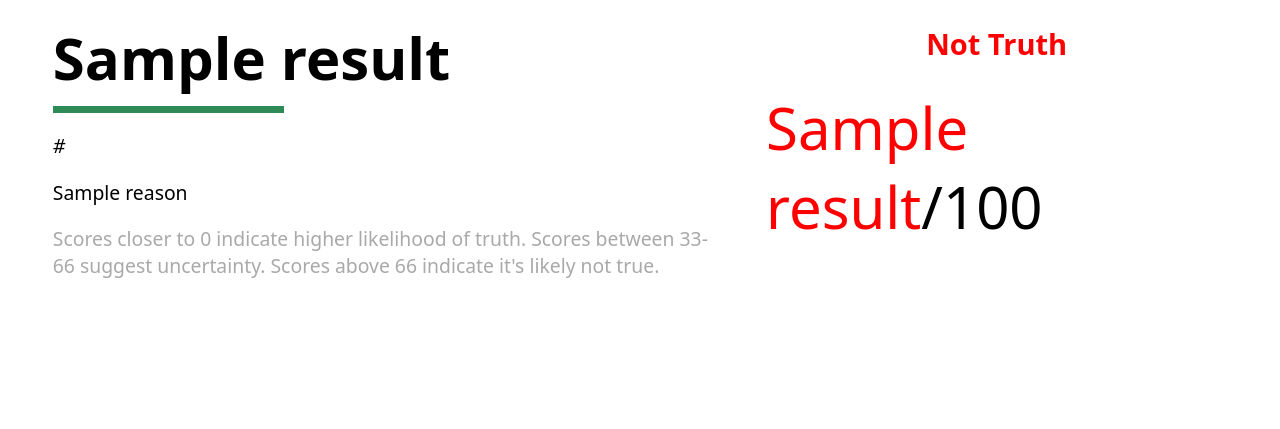
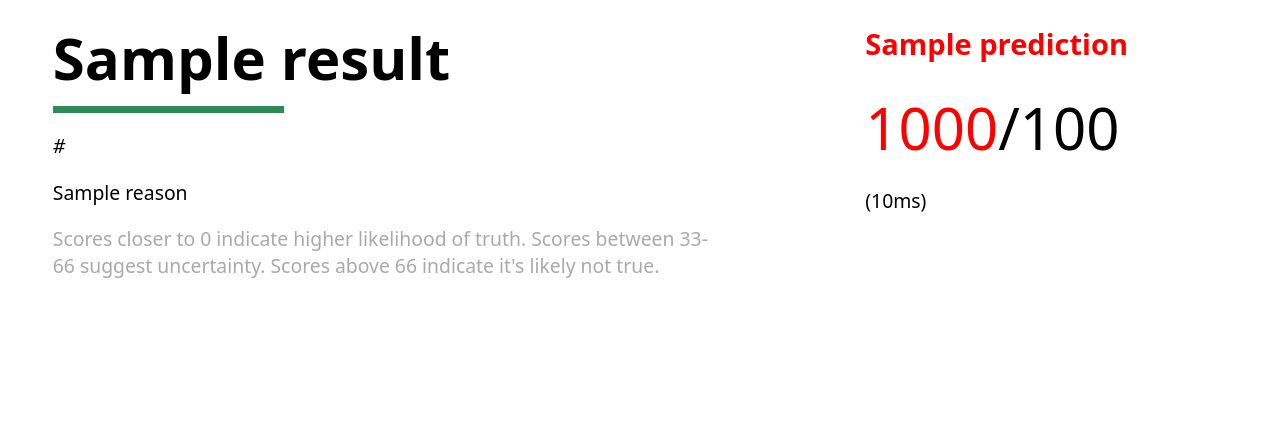
Before and after one commit to meyersa/truthradar, a Flask app: template templates/result.html in a window 1280 px wide. Shown: the part 80-509 px from the top of the page. Run offline with Flask 3, Linux system fonts and the light colour scheme; the template is opened without the code that fills it: most values are stand-ins (such as "Sample title", 1, 10 or a date in 2020); parts of the project's set-up code (start-up, migrations or seed data) failed here and were passed over; some libraries are stand-ins or nearby versions.

Commit message:
Display all in new format

```diff
--- a/templates/result.html
+++ b/templates/result.html
@@ -12,15 +12,25 @@
     </p>
   </div>
   <div class="resultScore">
-    {% if result.result < 33 %}
-    <h2 id="truth">Truth</h2>
-    <p id="result"><span id="truth">{{ result.result }}</span>/100</p>
-    {% elif result.result <= 66 %}
-    <h2 id="maybe_truth">Maybe Truth</h2>
-    <p id="result"><span id="maybe_truth">{{ result.result }}</span>/100</p>
+    {% if result.predictions %}
+      {% for prediction in result.predictions %}
+        <div class="modelScore">
+          {% set score = prediction.score * 100 %}
+          {% if score < 33 %}
+            <h2 id="truth">{{ prediction.name }}</h2>
+            <p id="result"><span id="truth">{{ score | round(1) }}</span>/100</p>
+          {% elif score <= 66 %}
+            <h2 id="maybe_truth">{{ prediction.name }}</h2>
+            <p id="result"><span id="maybe_truth">{{ score | round(1) }}</span>/100</p>
+          {% else %}
+            <h2 id="not_truth">{{ prediction.name }}</h2>
+            <p id="result"><span id="not_truth">{{ score | round(1) }}</span>/100</p>
+          {% endif %}
+          <p class="duration">({{ prediction.duration_ms | round(1) }}ms)</p>
+        </div>
+      {% endfor %}
     {% else %}
-    <h2 id="not_truth">Not Truth</h2>
-    <p id="result"><span id="not_truth">{{ result.result }}</span>/100</p>
+      <p>No predictions available.</p>
     {% endif %}
   </div>
 </section>
```
